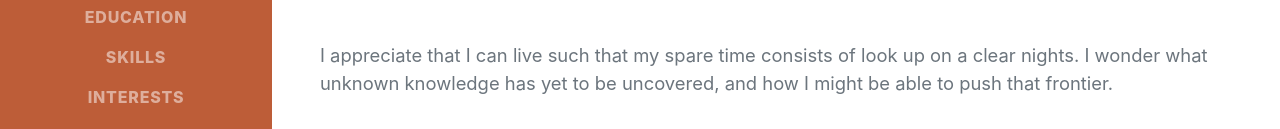
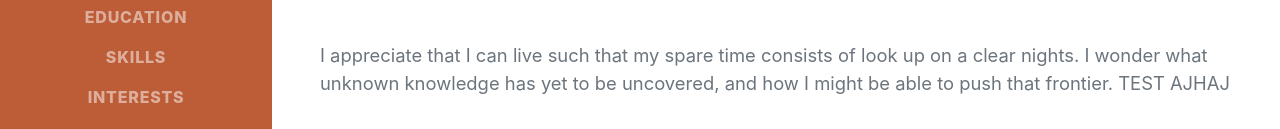
Before and after one commit to will-driessen/will-driessen.github.io, a plain HTML site: page index.html in a window 1280 px wide. Shown: the part 386-515 px from the top of the page. Drawn offline with nearby package versions, Linux system fonts and the light colour scheme; a web font is replaced by a local one.

Commit message:
update index

```diff
--- a/index.html
+++ b/index.html
@@ -47,7 +47,7 @@
                         Full Name - William: Address and contact info ·
                         <a href="mailto:name@email.com">wdriessen@wisc.edu</a>
                     </div>
-                    <p class="lead mb-5"> I appreciate that I can live such that my spare time consists of look up on a clear nights. I wonder what unknown knowledge has yet to be uncovered, and how I might be able to push that frontier.</p>
+                    <p class="lead mb-5"> I appreciate that I can live such that my spare time consists of look up on a clear nights. I wonder what unknown knowledge has yet to be uncovered, and how I might be able to push that frontier. TEST AJHAJ</p>
                     <div class="social-icons">
                         <a class="social-icon" href="#"><i class="fab fa-linkedin-in"></i></a>
                         <a class="social-icon" href="#"><i class="fab fa-github"></i></a>
```
